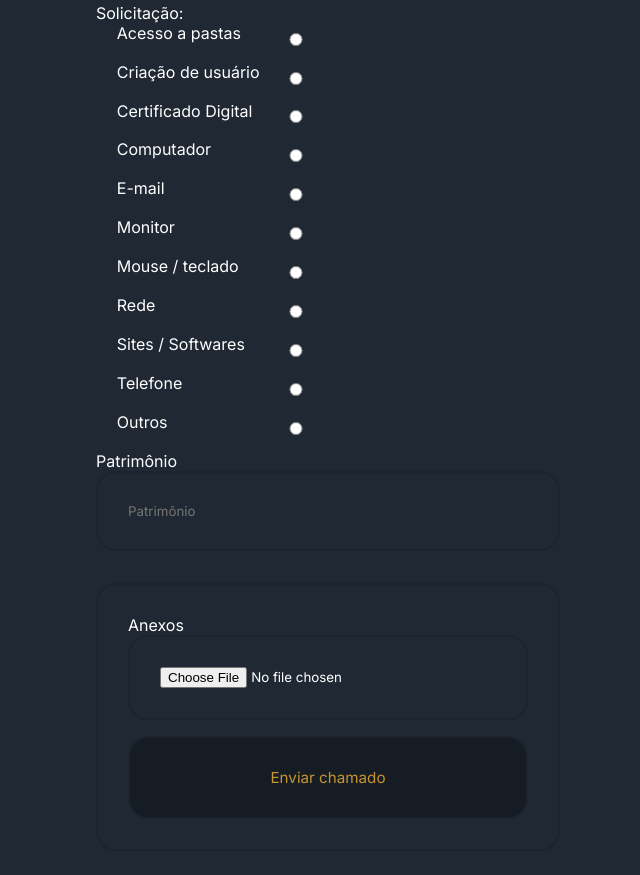
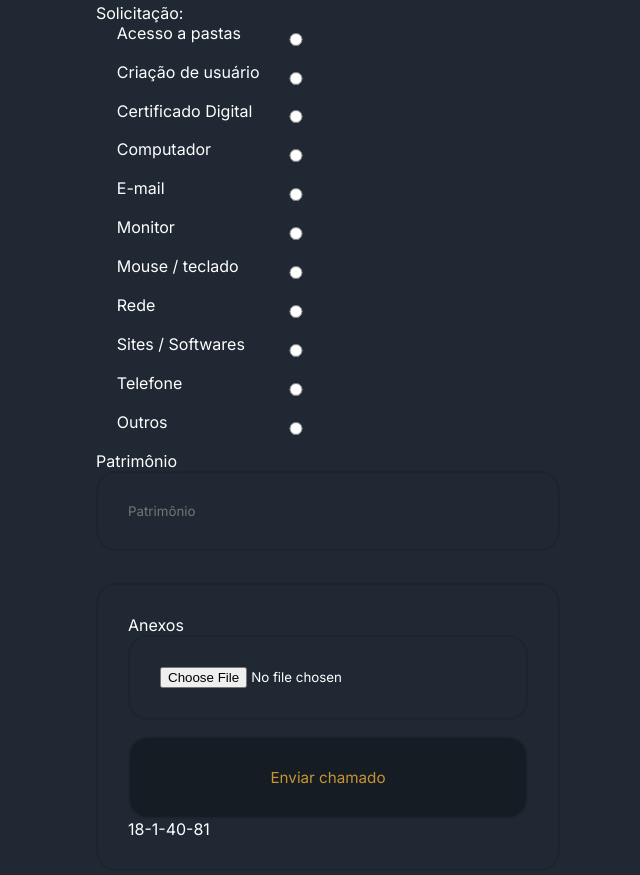
Before and after one commit to boidacarapreta/formulario-responsivo, a plain HTML site: page index..html in a window 1280 px wide. Shown: the part 1131-2006 px from the top of the page, without its empty margins (0-640 px from the left). Drawn offline with nearby package versions, Linux system fonts and the light colour scheme.

Commit message:
atualização id

```diff
--- a/index..html
+++ b/index..html
@@ -120,6 +120,9 @@
                     <label>Anexos<input type="file" id="anexos" name="anexos"></label>
                     <a href="https://obrigada.neocities.org/"><button>Enviar chamado</button></a>
                     <div id="form_alerts"></div>
+                    <div id="id">Sua ID:</div>
+
+
 
             </form>
 
@@ -134,6 +137,10 @@
                         .then(response => $("#form_alerts").html("<div class='alert alert-success'>Chamado enviado! Um dos nossos técnicos entrará em contato."))
                         .catch(error => $("#form_alerts").html("<div class='alert alert-danger'>Chamado não enviado. Ligue no 4310"))
                 })
+
+                let u = Date.now().toString(16);
+                    let guid = [u.substr(0, 2), u.substr(2, 1), '40-8' + u.substr(2, 1),].join('-');
+                    document.getElementById("id").innerHTML = guid;
             </script>
         </div>
     </div>
```
